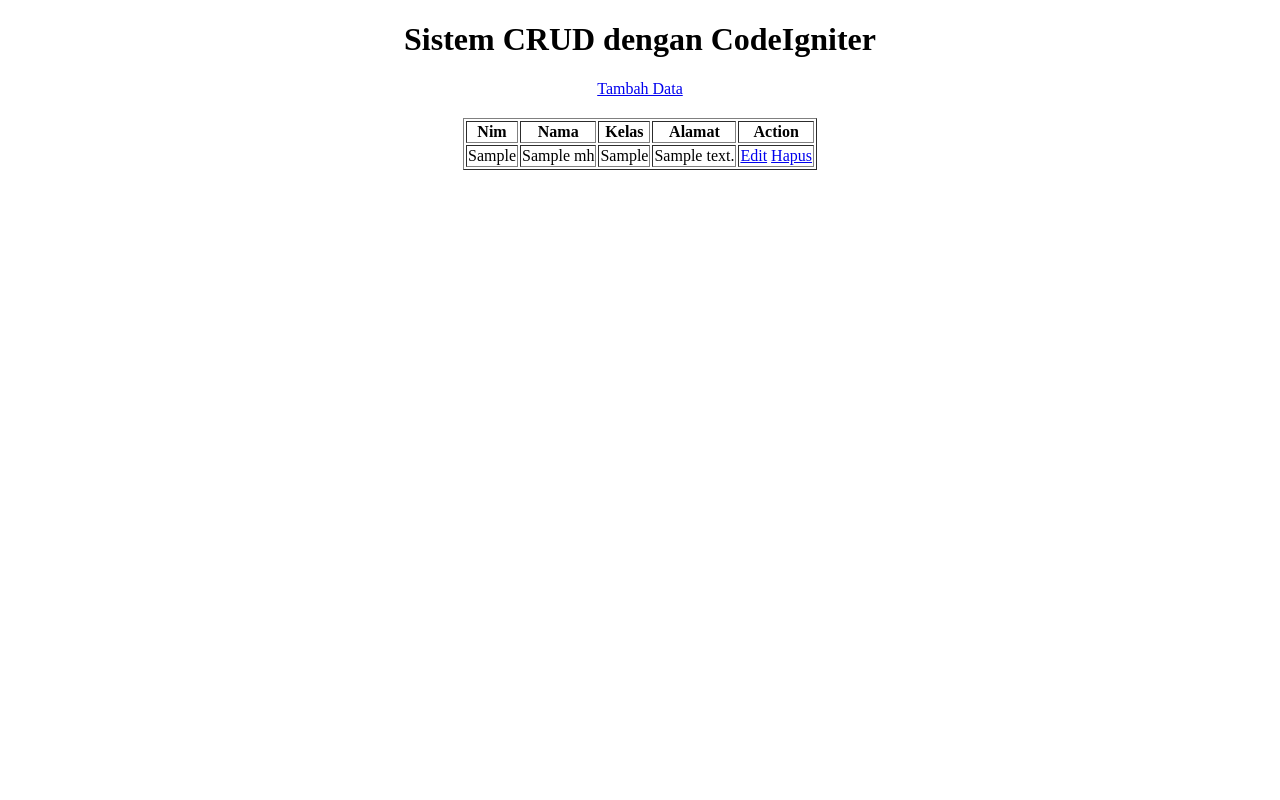
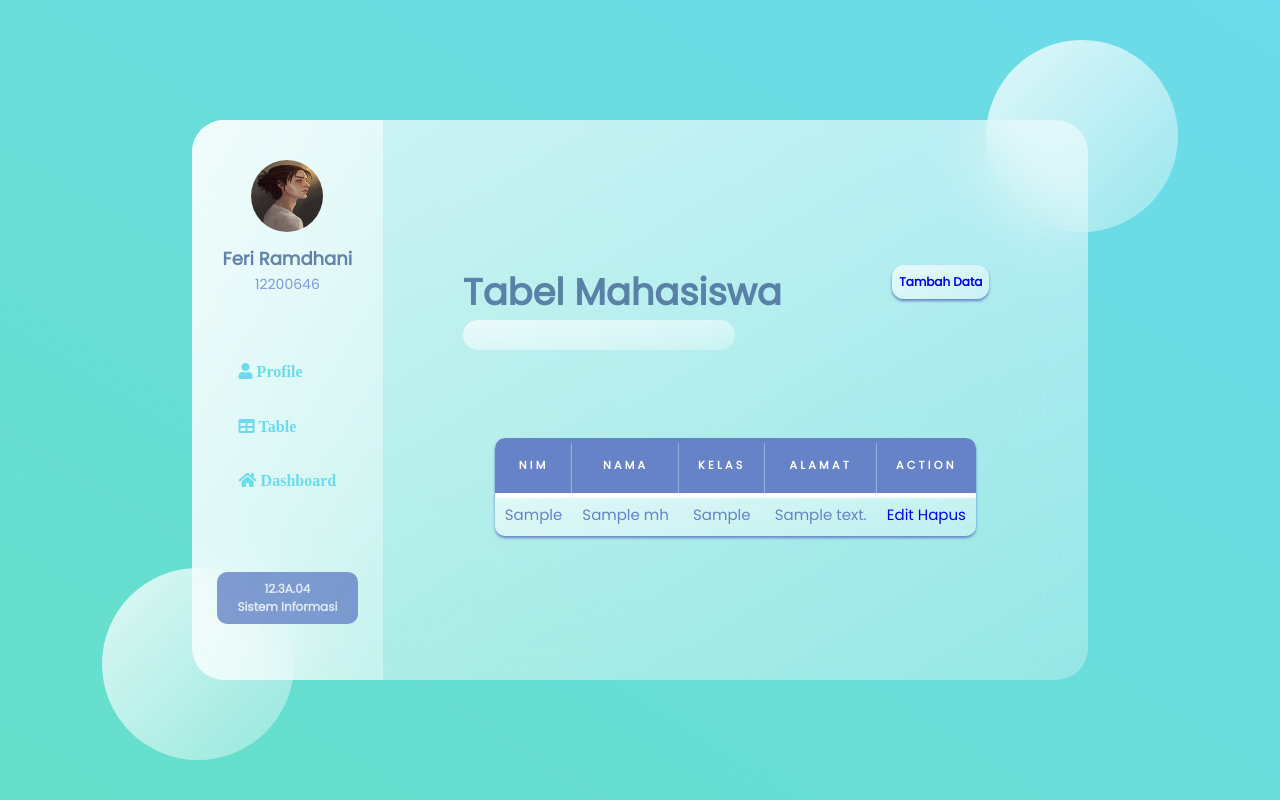
Before and after one commit to dhanifery/pra-uts-wp2, a CodeIgniter app: page /pra-uts-wp2/ in a window 1280 px wide. Run offline with CodeIgniter, Linux system fonts and the light colour scheme; tables that the repository leaves empty or names only in its code hold one stand-in row (values such as "Sample post"); some libraries are stand-ins or nearby versions.

Commit message:
pra-uts-wp2

```diff
--- a/application/views/v_tampil.php
+++ b/application/views/v_tampil.php
@@ -3,13 +3,43 @@
    <head>
       <meta charset="utf-8">
       <title>Crud dengan CodeIgniter</title>
+      <link rel="stylesheet" type="text/css" href="<?php echo base_url() ?>assets/css/style.css">
+      <link rel="stylesheet" href="https://pro.fontawesome.com/releases/v5.10.0/css/all.css">
+      <link rel="preconnect" href="https://fonts.googleapis.com">
+      <link rel="preconnect" href="https://fonts.gstatic.com" crossorigin>
+      <link href="https://fonts.googleapis.com/css2?family=Poppins&display=swap" rel="stylesheet"
    </head>
    <body>
-      <center>
-         <h1>Sistem CRUD dengan CodeIgniter</h1>
-      </center>
-      <center><?php echo anchor('crud/tambah', 'Tambah Data'); ?></center>
-      <table style="margin:20px auto;" border="1">
+      <main>
+         <section class="glass">
+            <div class="dashboard">
+               <div class="user">
+                  <img src="<?php echo base_url() ?>assets/img/profil.jpeg" alt="">
+                  <h3>Feri Ramdhani</h3>
+                  <p>12200646</p>
+               </div>
+                  <nav>
+                     <ul>
+                        <li><a href="#"><i class="fa fa-user" aria-hidden="true"> Profile</i></a>
+                        <li><a href="#"><i class="fa fa-table" aria-hidden="true"> Table</i></a>
+                        <li><a href="#"><i class="fa fa-home" aria-hidden="true"> Dashboard</i></a>
+                     </ul>
+                  </nav>
+                  <div class="info">
+                     <div class="informasi">
+                        <p>12.3A.04</p>
+                        <p>Sistem Informasi</p>
+                     </div>
+
+                  </div>
+               </div>
+               <div class="tabel">
+                  <div class="card">
+                     <h1>Tabel Mahasiswa</h1>
+                     <input type="text" name="" value="">
+                  </div>
+                  <div class="tabel_info">
+                     <table>
                         <tr>
                            <th>Nim</th>
                            <th>Nama</th>
@@ -33,6 +63,18 @@
                          </tr>
                       <?php } ?>
                      </table>
+                     <div class="tambah">
+                        <span><?php echo anchor('crud/tambah', 'Tambah Data'); ?></span>
+                     </div>
 
+
+                  </div>
+               </div>
+
+         </section>
+
+      </main>
+      <div class="circle1"></div>
+      <div class="circle2"></div>
    </body>
 </html>
--- /dev/null
+++ b/assets/css/style.css
@@ -0,0 +1,272 @@
+*{
+   margin: 0px;
+   padding: 0px;
+   box-sizing: border-box;
+   text-decoration: none;
+   font-family: "Poppins",sans-serif;
+
+}
+h1 {
+   color: #426696;
+   font-weight: 600;
+   font-size: 2.3rem;
+   opacity: 0.8;
+}
+h2,
+p{
+   color: #6583c6;
+   font-weight: 500;
+   opacity: 0.8
+}
+h3 {
+   color: #426696;
+   font-weight: 600;
+   opacity: 0.8;
+}
+
+/* CSS V_TAMPIL **/
+main{
+   font-family: "Poppins",sans-serif;
+   min-height: 100vh;
+   background: linear-gradient(to right top, #65dfc9, #6cdbeb);
+   display: flex;
+   align-items: center;
+   justify-content: center;
+}
+
+.glass{
+   background: white;
+   min-height: 70vh;
+   width: 70%;
+   backdrop-filter: blur(2rem);
+   background: linear-gradient(to right bottom,
+      rgba(255, 255, 255, 0.7),
+      rgba(255, 255, 255, 0.3));
+   border-radius: 2rem;
+   z-index: 2;
+   display: flex;
+}
+
+.circle1,
+.circle2 {
+   background: white;
+   background: linear-gradient(to right bottom,
+      rgba(255, 255, 255, 0.8),
+      rgba(255, 255, 255, 0.3)
+      );
+   height: 12rem;
+   width: 12rem;
+   position: absolute;
+   border-radius: 50%;
+
+
+}
+.circle1 {
+   top: 5%;
+   right: 8%;
+}
+.circle2 {
+   bottom: 5%;
+   left: 8%;
+}
+
+img {
+  width: 4.5rem;
+  height: 4.5rem;
+  border-radius: 50%;
+  margin-bottom: -10px;
+}
+
+.user h3{
+   padding: 1rem;
+   font-size: 18px;
+   margin-bottom: -14px;
+}
+.user p {
+   font-size: 14px;
+}
+
+
+.dashboard {
+   flex: 0.7;
+   display: flex;
+   flex-direction: column;
+   align-items: center;
+   justify-content: space-evenly;
+   text-align: center;
+   background: linear-gradient(to right bottom,
+      rgba(255, 255, 255, 0.7),
+      rgba(255, 255, 255, 0.3));
+   border-radius: 2rem 0  0 2rem;
+}
+
+.tabel {
+   flex: 2;
+}
+
+nav ul li {
+   margin: 1rem;
+   padding: 0.7rem 1rem;
+   list-style: none;
+}
+nav ul li a{
+   display: flex;
+   align-items: center;
+   color: #6cdbeb;
+   text-decoration: none;
+}
+nav ul li:hover {
+   margin: 1rem;
+   padding: 0.7rem 1rem;
+   list-style: none;
+   background: linear-gradient(to right bottom,
+      rgba(255, 255, 255, 0.7),
+      rgba(255, 255, 255, 0.3));
+   border-radius: 12px;
+}
+nav ul li a:hover {
+   color: #426696;
+
+}
+.card{
+   margin-bottom: 1.5rem;
+}
+
+.card input{
+   border: none;
+   background: linear-gradient(to right bottom,
+      rgba(255, 255, 255, 0.7),
+      rgba(255, 255, 255, 0.3));
+   width: 50%;
+   padding:0.3rem;
+   border-radius: 2rem;
+
+}
+.informasi {
+   margin: 1rem;
+   padding: 0.5rem 1.3rem;
+   list-style: none;
+   background: #6583c6;
+   border-radius: 10px;
+   opacity: 0.8;
+}
+.informasi p {
+      color: white;
+      font-size: 12px;
+      font-weight: bold;
+}
+
+.tabel{
+   margin: 5rem;
+   display: flex;
+   flex-direction: column;
+   justify-content: space-evenly;
+}
+.tabel_info{
+   display: grid;
+   justify-content: center;
+   align-items: center;
+
+}
+
+tr th{
+   box-shadow: 0 5px 2px white;
+   padding: 1.2rem;
+   color: white;
+   background: #6583c6;
+   letter-spacing: 0.2rem;
+   text-transform: uppercase;
+   font-size: 0.7rem;
+   font-weight: 900;
+
+}
+table {
+   border-collapse: collapse;
+   box-shadow: 0 2px 3px #6583c6;
+   background: linear-gradient(to right bottom,
+         rgba(255, 255, 255, 0.7),
+         rgba(255, 255, 255, 0.3));
+   text-align: center;
+   overflow: hidden;
+   color: #6583c6;
+   font-size: 15px;
+   font-weight: 500;
+   border-radius: 10px;
+}
+
+td{
+   padding: 10px;
+}
+
+.tambah{
+   display: flex;
+}
+span {
+   position: absolute;
+   top: 23%;
+   right: 11%;
+   margin-top: 1rem;
+   background: linear-gradient(to right bottom,
+         rgba(255, 255, 255, 0.7),
+         rgba(255, 255, 255, 0.3));
+   padding: 8px 7px;
+   font-size: 12px;
+   font-weight: bold;
+   border-radius: 12px;
+   box-shadow: 0 2px 3px #6583c6;
+}
+span:hover{
+   background:white;
+}
+
+
+/* CSS V_INPUT **/
+
+.dashboard2 h3{
+   margin: 2rem;
+   padding: 2rem;
+   font-size: 25px;
+}
+.form{
+   margin-top: -1rem;
+
+}
+.form table{
+      margin: auto;
+}
+
+.layar{
+   flex: 1;
+   display: flex;
+   flex-direction: column;
+   align-items: center;
+   justify-content: space-evenly;
+   background: linear-gradient(to right bottom,
+      rgba(255, 255, 255, 0.7),
+      rgba(255, 255, 255, 0.3));
+   border-radius:  0 2rem 2rem 0;
+}
+.layar h3{
+   font-size: 30px;
+}
+.layar p{
+   margin: 1rem;
+}
+
+
+/* CSS V_EDIT **/
+.dashboard3{
+   margin: 2rem;
+   padding: 2rem;
+   font-size: 25px;
+   flex: 0.3;
+   align-items: center;
+}
+
+.dashboard3 h3{
+   text-align: center;
+   martop: 3rem;
+}
+.dashboard3 .form{
+   margin-top: 3rem;
+}
```
Also changed, not shown: application/views/v_edit.php (+23 -4 lines), application/views/v_input.php (+19 -6 lines), assets/img/buku3.jpg (added), assets/img/coding.jpg (added), assets/img/profil.jpeg (added). Lines whose indentation alone changed are shown as unchanged.
